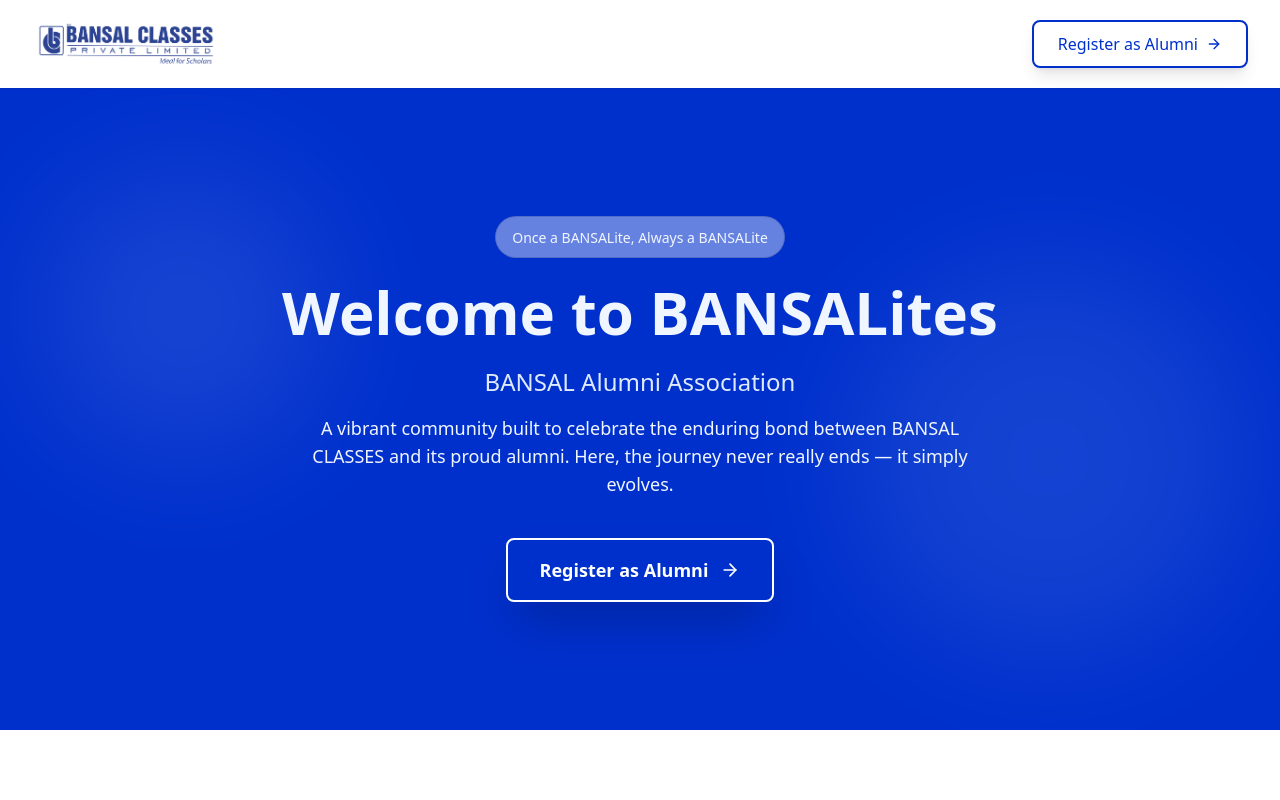
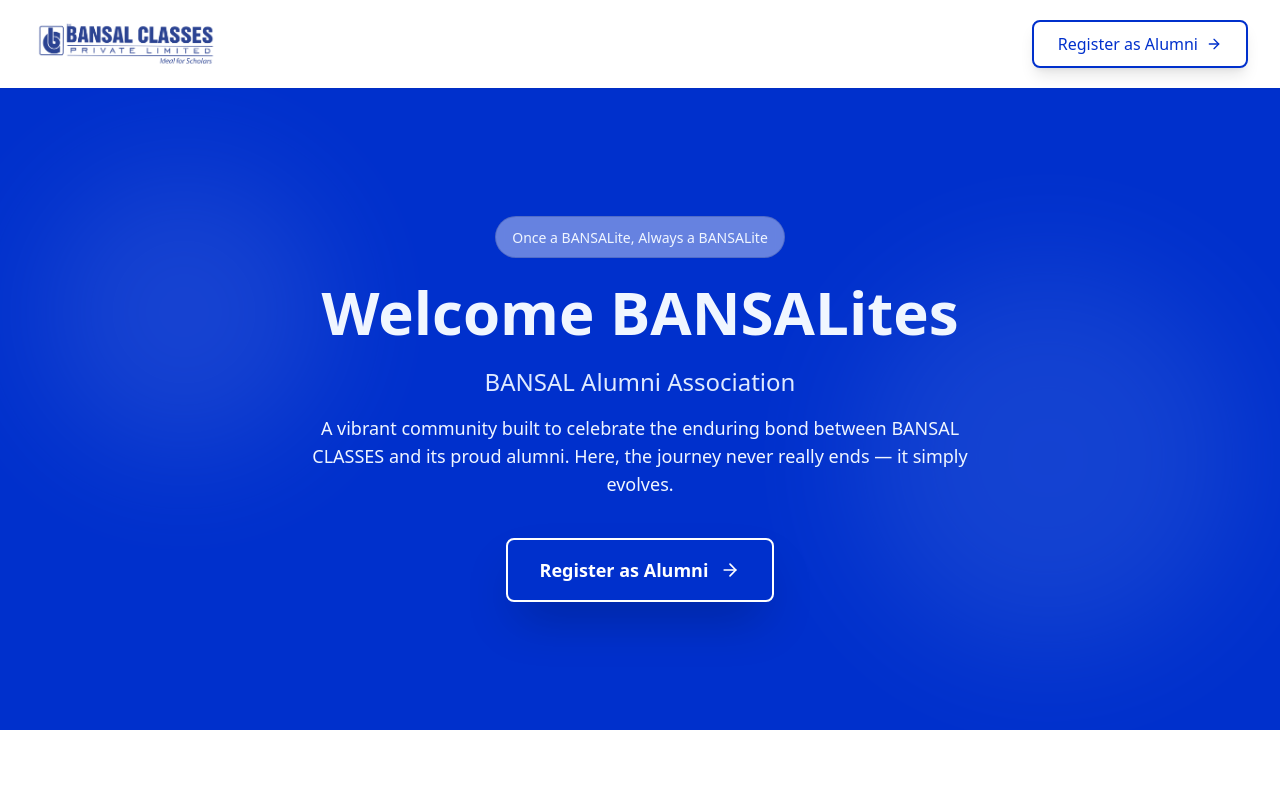
Before and after one commit to jeevijay-developers/bansal-alumni, a React (Vite) app: page / in a window 1280 px wide. Shown: the top 800 px of the page. Built offline with nearby package versions, Linux system fonts and the light colour scheme; no server answers.

Commit message:
Update welcome message on Landing Page for improved clarity

```diff
--- a/src/components/LandingPage.tsx
+++ b/src/components/LandingPage.tsx
@@ -45,7 +45,7 @@ export default function LandingPage({
           </div>
 
           <h2 className="text-4xl sm:text-5xl md:text-6xl font-bold mb-6 leading-tight">
-            Welcome to BANSALites
+            Welcome BANSALites
           </h2>
           <p className="text-xl sm:text-2xl mb-4 text-primary-100 font-light">
             BANSAL Alumni Association
```
